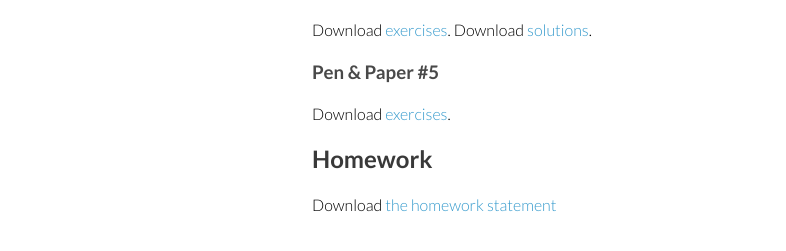
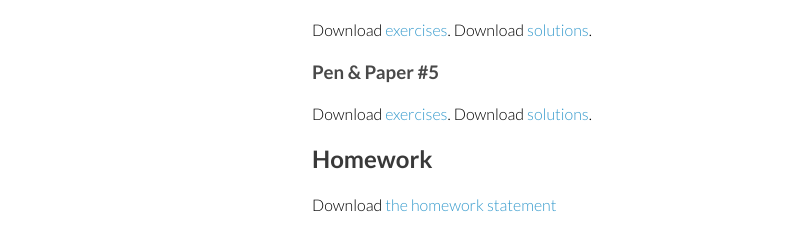
Before and after one commit to fos-2023/fos-2023.github.io, a Jekyll site: the page built from documents.md, in a window 1280 px wide and 900 px high, scrolled down 1245 px. Shown: the part 613-864 px from the top of the window, without its empty margins (168-954 px from the left). Built offline with Jekyll 4.4.1, drawn with Linux system fonts in a browser that asks for light colours.

Commit message:
generated for https://github.com/sjrd/fos/tree/acca207196e8340ccdc792c61e816de13937e7c5

```diff
--- a/documents.md
+++ b/documents.md
@@ -214,8 +214,7 @@ Download [solutions](slides/penpaper-2023-4-sol.pdf).
 ### Pen & Paper #5
 
 Download [exercises](slides/penpaper-2023-5.pdf).
-
-
+Download [solutions](slides/penpaper-2023-5-sol.pdf).
 
 ## Homework
 
```
Also changed, not shown: 15 other files.
